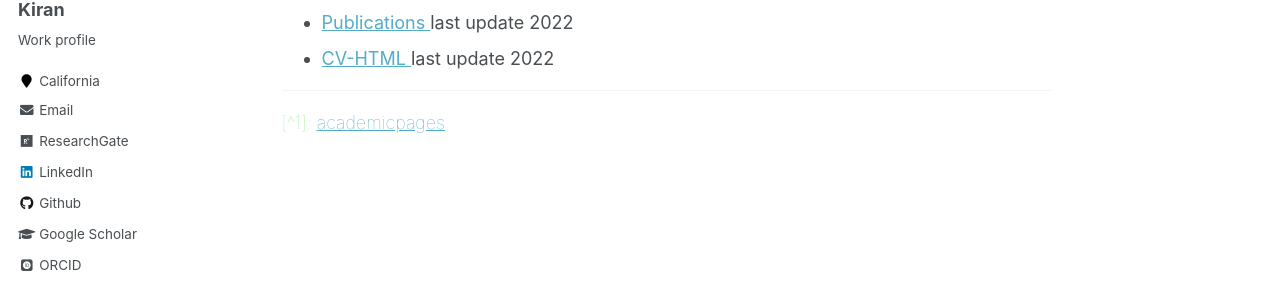
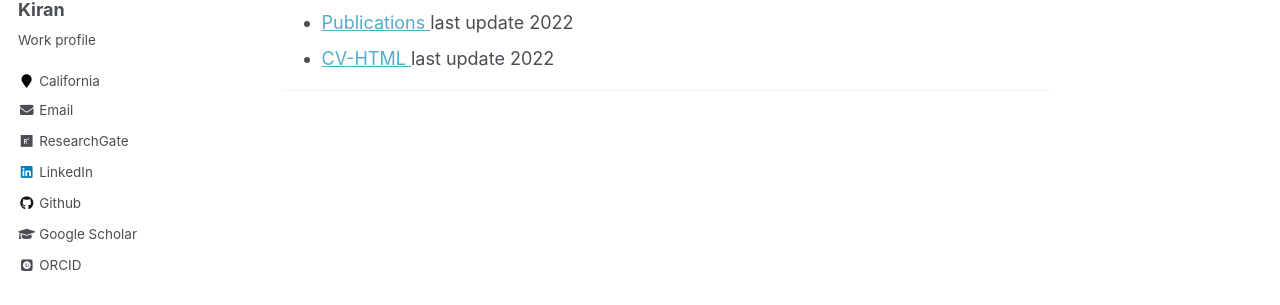
Before and after one commit to kiranmak/me, a Jekyll site: the page built from _pages/about.md, in a window 1280 px wide. Shown: the part 241-546 px from the top of the page. Built offline with Jekyll 4.4.1, drawn with Linux system fonts in a browser that asks for light colours; some web fonts are replaced.

Commit message:
Update about.md

```diff
--- a/_pages/about.md
+++ b/_pages/about.md
@@ -19,8 +19,4 @@ Based on template[^1]
  - [Publications ]({{ site.baseurl }}/publication) last update 2022
  - [CV-HTML ]({{ site.baseurl }}/livecv) last update 2022
 
-
 ---
-<span style="color:lightgreen;font-weight:100;font-size:6">
-[^1]: [academicpages](https://github.com/academicpages/academicpages.github.io)
-</span>
```
